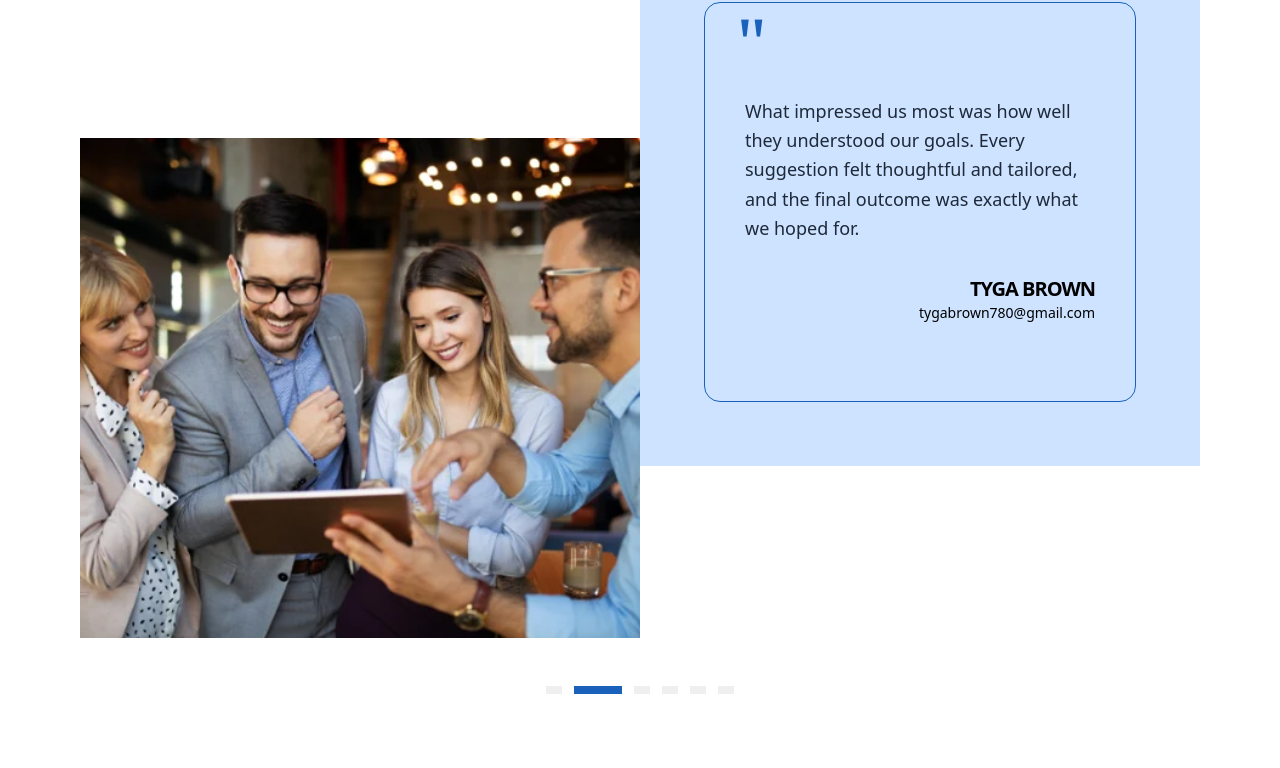
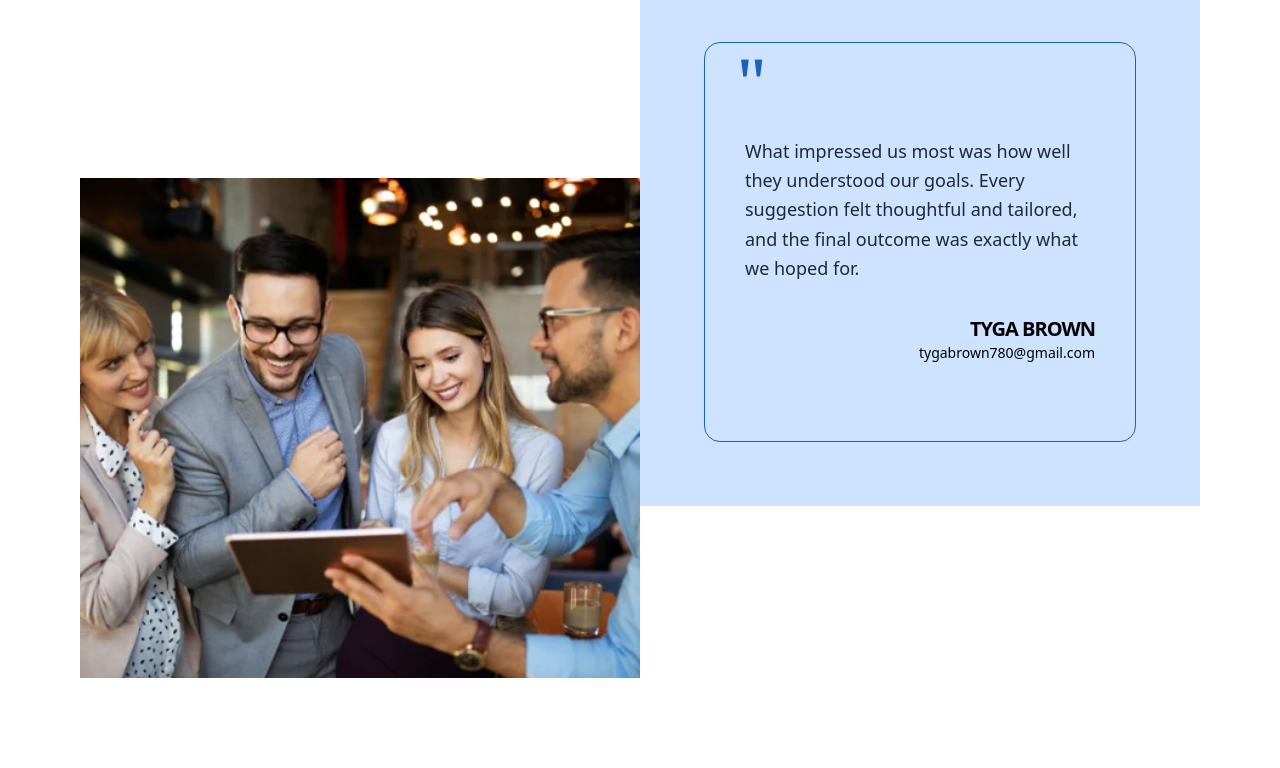
Before and after one commit to Alight-Rw/Community-Services, a React (Vite) app: page / in a window 1280 px wide. Shown: the part 1034-1802 px from the top of the page. Built offline with nearby package versions, Linux system fonts and the light colour scheme.

Commit message:
reduce padding of my task

```diff
--- a/src/Components/Client/Home/ServicesProcess.jsx
+++ b/src/Components/Client/Home/ServicesProcess.jsx
@@ -12,7 +12,7 @@ const ServicesProcess = () => {
   const lozengePath = "polygon(50% 0%, 100% 50%, 50% 100%, 0% 50%)";
 
   return (
-    <div className="w-full  mb-15  -mt-40 sm:mb-20 md:-mt-40 t-px-7.5 md:px-15 md:-mt-20 lg:-mt-20 p-9">
+    <div className="w-full -mt-50 mb-10  sm:mb-20 md:-mt-40 t-px-7.5 md:px-15 md:-mt-20 lg:-mt-20 p-9">
       <div className="">
         <div className="relative w-full">
           <div className="absolute top-4 sm:top-14 md:top-16 left-0 right-0 h-[1.5px] bg-gray-300 z-0"></div>
--- a/src/Components/Client/Home/Slide.jsx
+++ b/src/Components/Client/Home/Slide.jsx
@@ -59,11 +59,11 @@ const TestimonialCard = () => {
   }, [current]);
 
   return (
-    <div className="flex flex-col items-center justify-center min-h-screen p-8 md:p-15 xl:p-20 overflow-hidden -mt-10 sm:mt-10 md:-mt-10  lg:mt-10">
+    <div className="flex flex-col items-center justify-center min-h-screen p-8  md:p-15 xl:p-20 overflow-hidden   md:-mt-10  lg:mt-15">
 
 
 
-      <div className="md:translate-y-25 w-full grid grid-cols-1 md:grid-cols-2 items-stretch">
+      <div className="mt-10 sm:mt-40 md:mt-60 lg:mt-30 w-full grid grid-cols-1 md:grid-cols-2 items-stretch">
 
 
         <div className="w-full h-[350px] md:h-[400px] lg:h-[500px]">
@@ -108,7 +108,7 @@ const TestimonialCard = () => {
           <button
             key={t.id}
             onClick={() => setCurrent(index)}
-            className={`h-2 transition-all duration-500 mt-10 sm:mt-14 md:mt-30 lg:mt-30 lg:mb-10  ${
+            className={`h-2 transition-all duration-500  mt-10 mb-50 sm:mt-14 sm:mb-40 md:mt-8 lg:mt-20 lg:mb-10  ${
               index === current ? "w-12 bg-secondary" : "w-4 h-2 bg-universal"
             }`}
             aria-label={`Go to slide ${index + 1}`}
```
